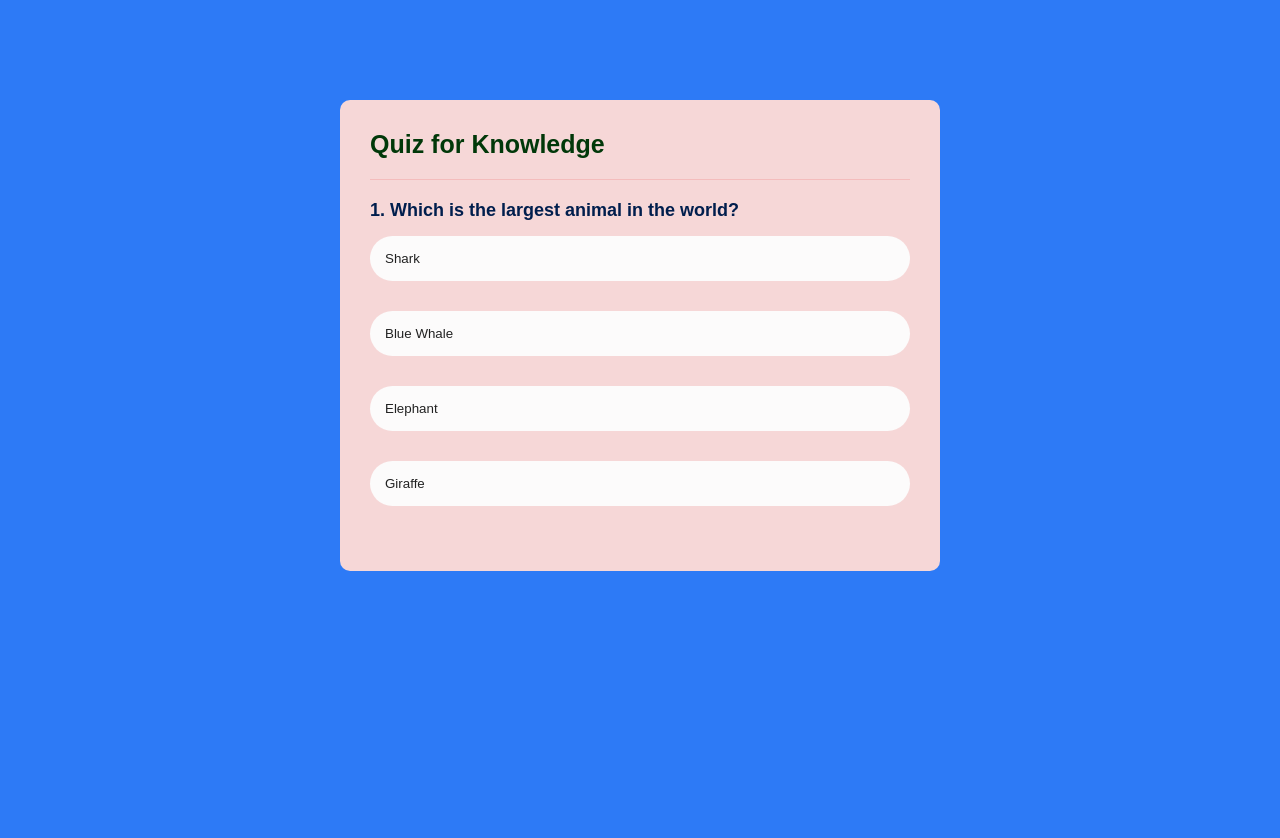
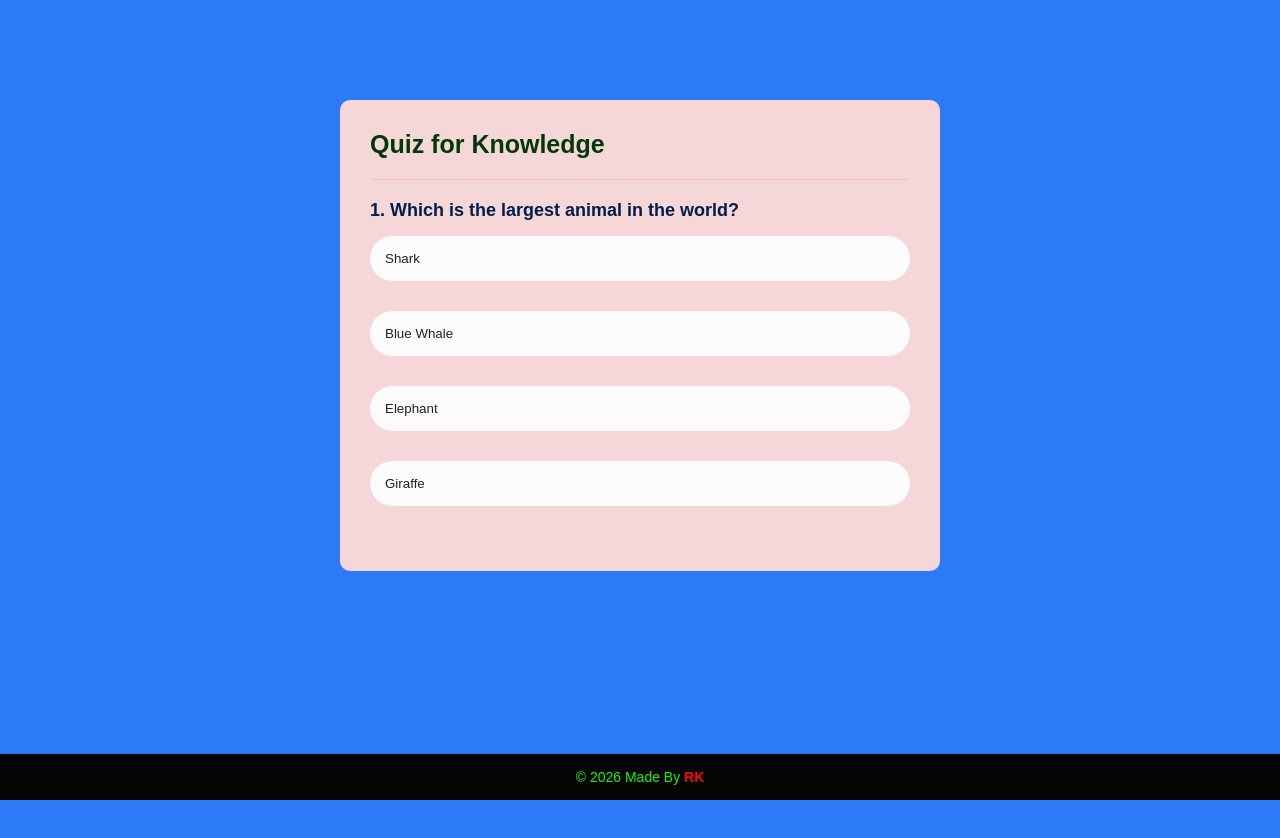
Before and after one commit to Rahul-cmd1/Quiz-Project, a plain HTML site: page index.html in a window 1280 px wide. Drawn offline with Linux system fonts and the light colour scheme.

Commit message:
Comment 3

```diff
--- a/index.html
+++ b/index.html
@@ -20,6 +20,9 @@
             <button id="next-btn">Next</button>
         </div>
     </div>
+    <footer class="site-footer">
+    <p>Made By <span>RK</span></p>
+    </footer>
     <script src="script.js"></script>
 </body>
 </html>
--- a/script.js
+++ b/script.js
@@ -122,3 +122,11 @@ nextButton.addEventListener("click", () => {
 });
 
 startQuiz();
+
+
+// Footer dynamic year (professional touch)
+
+const footer = document.querySelector(".site-footer p");
+const year = new Date().getFullYear();
+
+footer.innerHTML = `© ${year} Made By <span>RK</span>`;
--- a/style.css
+++ b/style.css
@@ -95,3 +95,23 @@ body {
         font-size: 16px;
     }
 }
+
+
+/* Footer css */
+
+.site-footer {
+  width: 100%;
+  background-color: #040404;
+  color: #13f703;
+  text-align: center;
+  padding: 15px 0;
+  position: fixed;
+  bottom: 0;
+  left: 0;
+  font-size: 14px;
+}
+
+.site-footer span {
+  color: #fb0505;
+  font-weight: 600;
+}
```
